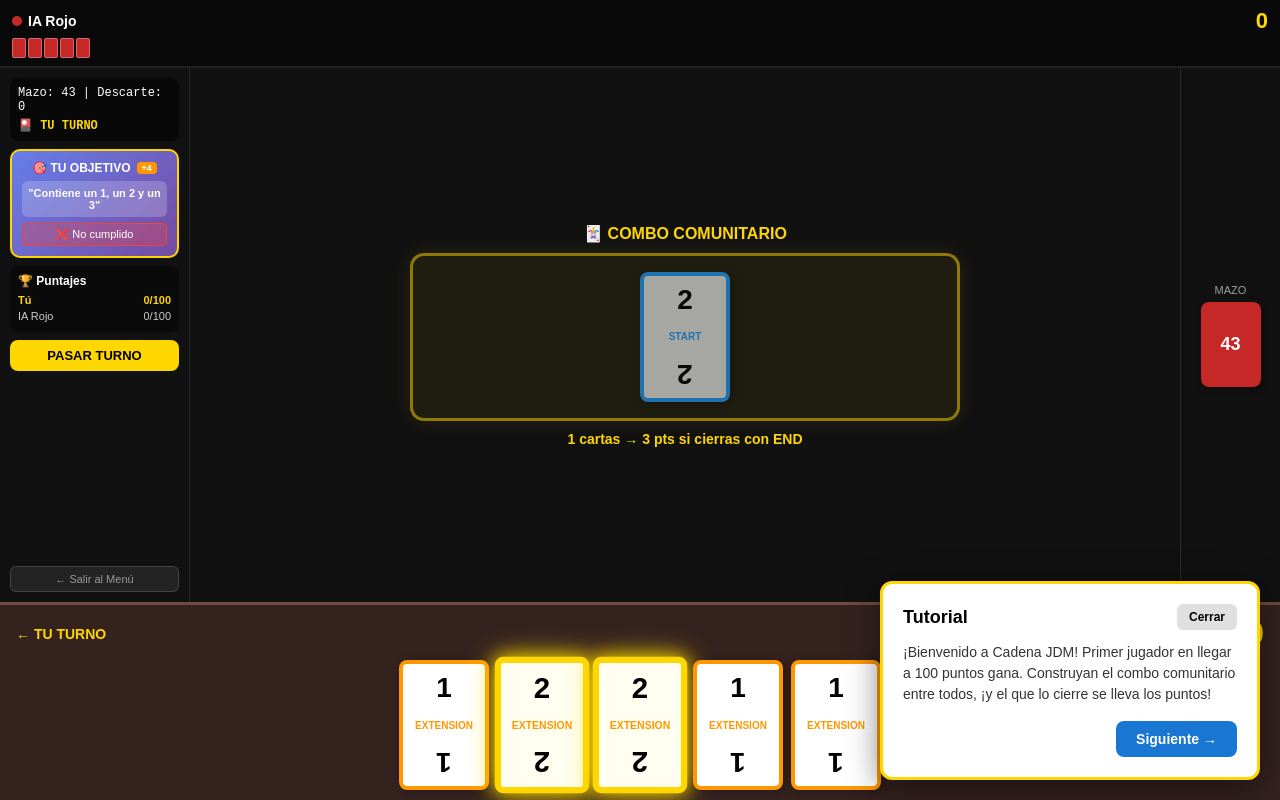
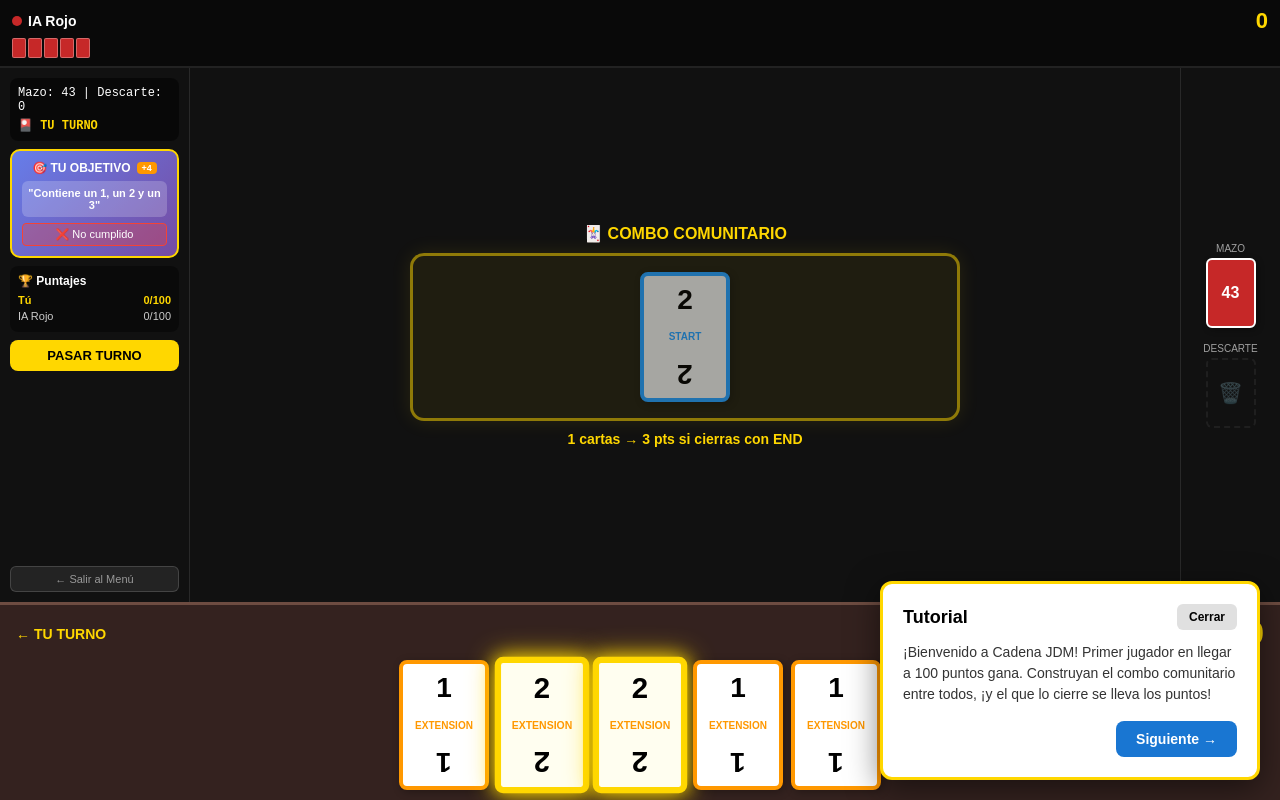
Before and after one commit to superpalier/CadenaJDM, a React (Vite) app: page / in a window 1280 px wide. Both pictures are taken after a click on the button "JUGAR LOCAL". Built offline with nearby package versions, Linux system fonts and the light colour scheme.

Commit message:
visualizacion-descarte-rotacion-turnos

```diff
--- a/src/components/GameBoard.tsx
+++ b/src/components/GameBoard.tsx
@@ -255,11 +255,46 @@ const GameBoard: React.FC<GameBoardProps> = ({
                     )}
                 </div>
 
-                {/* RIGHT: Deck */}
-                <div style={{ width: '100px', flexShrink: 0, display: 'flex', flexDirection: 'column', alignItems: 'center', justifyContent: 'center', padding: '10px', borderLeft: '1px solid rgba(255,255,255,0.1)' }}>
-                    <div style={{ fontSize: '11px', marginBottom: '6px', opacity: 0.6 }}>MAZO</div>
-                    <div style={{ width: '60px', height: '85px', background: '#c62828', borderRadius: '8px', display: 'flex', alignItems: 'center', justifyContent: 'center', fontSize: '18px', fontWeight: 'bold', boxShadow: '2px 2px 8px rgba(0,0,0,0.3)' }}>
-                        {gameState.deck.length}
+                {/* RIGHT: Deck and Discard */}
+                <div style={{ width: '100px', flexShrink: 0, display: 'flex', flexDirection: 'column', alignItems: 'center', justifyContent: 'center', padding: '10px', borderLeft: '1px solid rgba(255,255,255,0.1)', gap: '15px' }}>
+
+                    {/* Deck */}
+                    <div style={{ display: 'flex', flexDirection: 'column', alignItems: 'center' }}>
+                        <div style={{ fontSize: '10px', marginBottom: '4px', opacity: 0.6 }}>MAZO</div>
+                        <div style={{ width: '50px', height: '70px', background: '#c62828', borderRadius: '6px', display: 'flex', alignItems: 'center', justifyContent: 'center', fontSize: '16px', fontWeight: 'bold', boxShadow: '2px 2px 6px rgba(0,0,0,0.3)', border: '2px solid #fff' }}>
+                            {gameState.deck.length}
+                        </div>
+                    </div>
+
+                    {/* Discard Pile */}
+                    <div style={{ display: 'flex', flexDirection: 'column', alignItems: 'center' }}>
+                        <div style={{ fontSize: '10px', marginBottom: '4px', opacity: 0.6 }}>DESCARTE</div>
+                        {gameState.discardPile && gameState.discardPile.length > 0 ? (
+                            <div style={{ position: 'relative', width: '50px', height: '70px' }}>
+                                <div style={{ transform: 'scale(0.8)', transformOrigin: 'top left' }}>
+                                    <Card card={gameState.discardPile[gameState.discardPile.length - 1]} disabled={true} />
+                                </div>
+                                <div style={{
+                                    position: 'absolute', bottom: -5, right: -5,
+                                    background: '#333', color: '#fff',
+                                    fontSize: '10px', padding: '1px 5px',
+                                    borderRadius: '10px', fontWeight: 'bold',
+                                    border: '1px solid #777'
+                                }}>
+                                    {gameState.discardPile.length}
+                                </div>
+                            </div>
+                        ) : (
+                            <div style={{
+                                width: '50px', height: '70px',
+                                border: '2px dashed rgba(255,255,255,0.2)',
+                                borderRadius: '6px',
+                                display: 'flex', alignItems: 'center', justifyContent: 'center',
+                                fontSize: '20px', opacity: 0.3
+                            }}>
+                                🗑️
+                            </div>
+                        )}
                     </div>
                 </div>
             </div>
```
